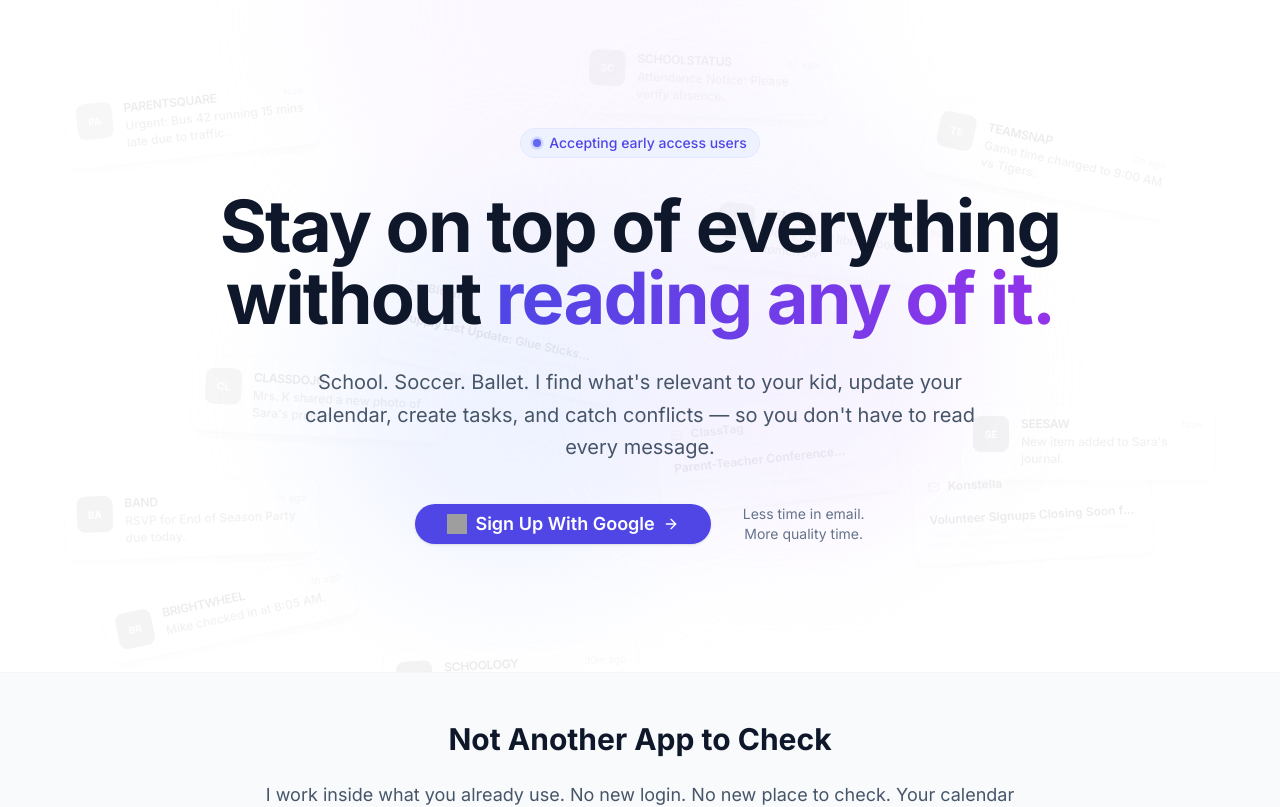
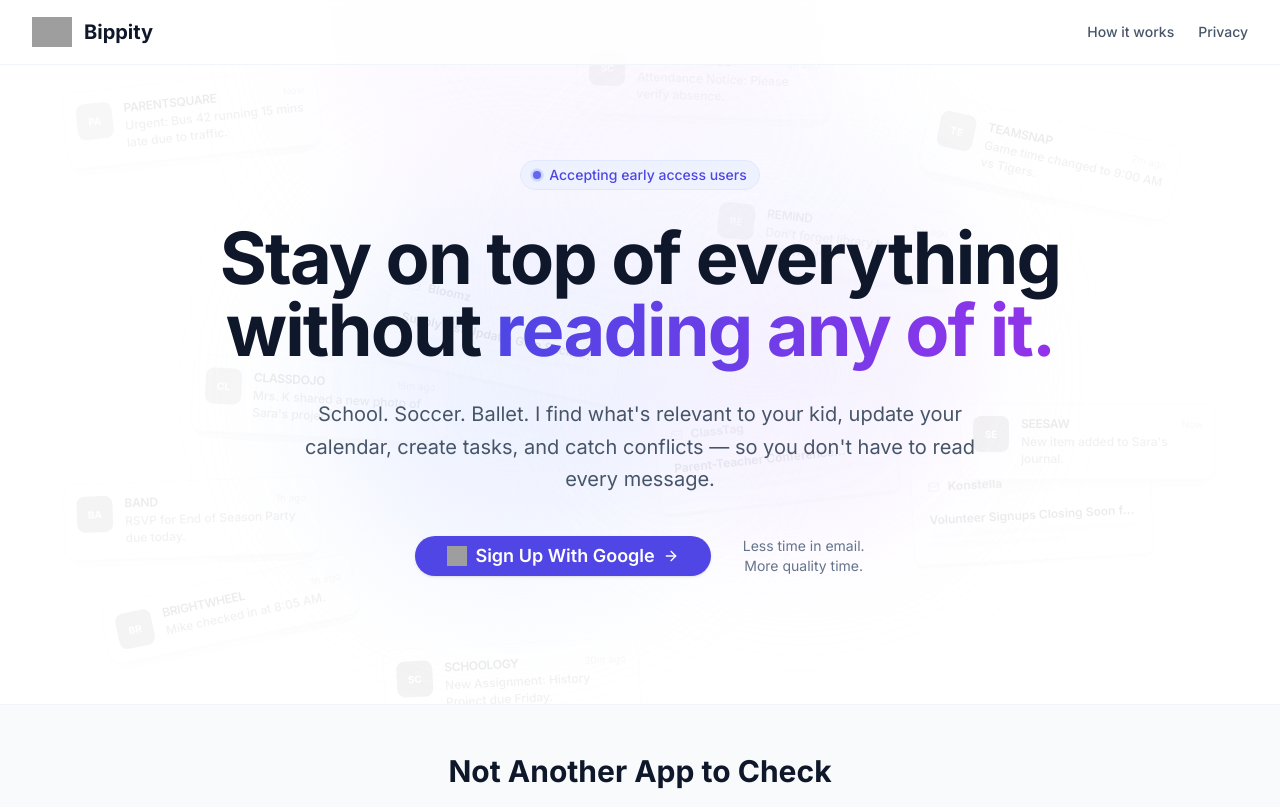
Before and after one commit to abdullahhrajpoot/m12-v2, a Next.js app: page / in a window 1280 px wide. Shown: the top 807 px of the page. Built offline with nearby package versions, Linux system fonts and the light colour scheme; no server answers; grey boxes are pictures that could not be loaded.

Commit message:
Add magic wand logo to header

```diff
--- a/app/page.tsx
+++ b/app/page.tsx
@@ -258,10 +258,30 @@ export default function Home() {
   }, [router])
   return (
     <div className="relative min-h-screen">
+      {/* Header with Logo */}
+      <header className="fixed top-0 left-0 right-0 z-50 bg-white/80 backdrop-blur-md border-b border-slate-100">
+        <div className="max-w-7xl mx-auto px-4 sm:px-6 lg:px-8">
+          <div className="flex items-center justify-between h-16">
+            <div className="flex items-center gap-3">
+              <img
+                src="/logo.png"
+                alt="Bippity"
+                className="w-10 h-10 object-contain"
+              />
+              <span className="text-xl font-bold text-slate-900">Bippity</span>
+            </div>
+            <nav className="hidden sm:flex items-center gap-6">
+              <a href="#how-it-works" className="text-sm font-medium text-slate-600 hover:text-slate-900 transition-colors">How it works</a>
+              <a href="#privacy" className="text-sm font-medium text-slate-600 hover:text-slate-900 transition-colors">Privacy</a>
+            </nav>
+          </div>
+        </div>
+      </header>
+
       <ChaosBackground />
 
       {/* Hero Section */}
-      <section className="relative pt-20 pb-20 lg:pt-32 lg:pb-32 bg-transparent z-10">
+      <section className="relative pt-28 pb-20 lg:pt-40 lg:pb-32 bg-transparent z-10">
         {/* Background Gradients */}
         <div className="absolute top-0 left-1/2 -translate-x-1/2 w-full h-full overflow-hidden pointer-events-none -z-10">
           <div className="absolute top-0 left-1/4 w-[500px] h-[500px] bg-purple-100/30 rounded-full blur-3xl -translate-y-1/2" />
```
Also changed, not shown: 1 other file (tests, documents, lock files or other folders).
